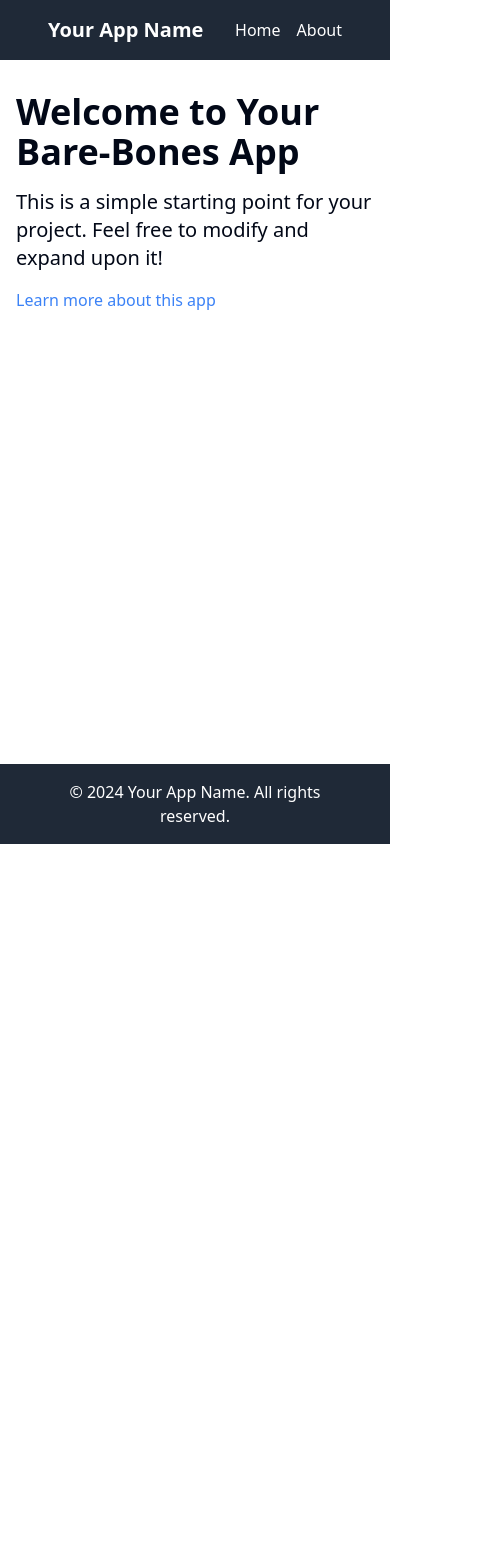
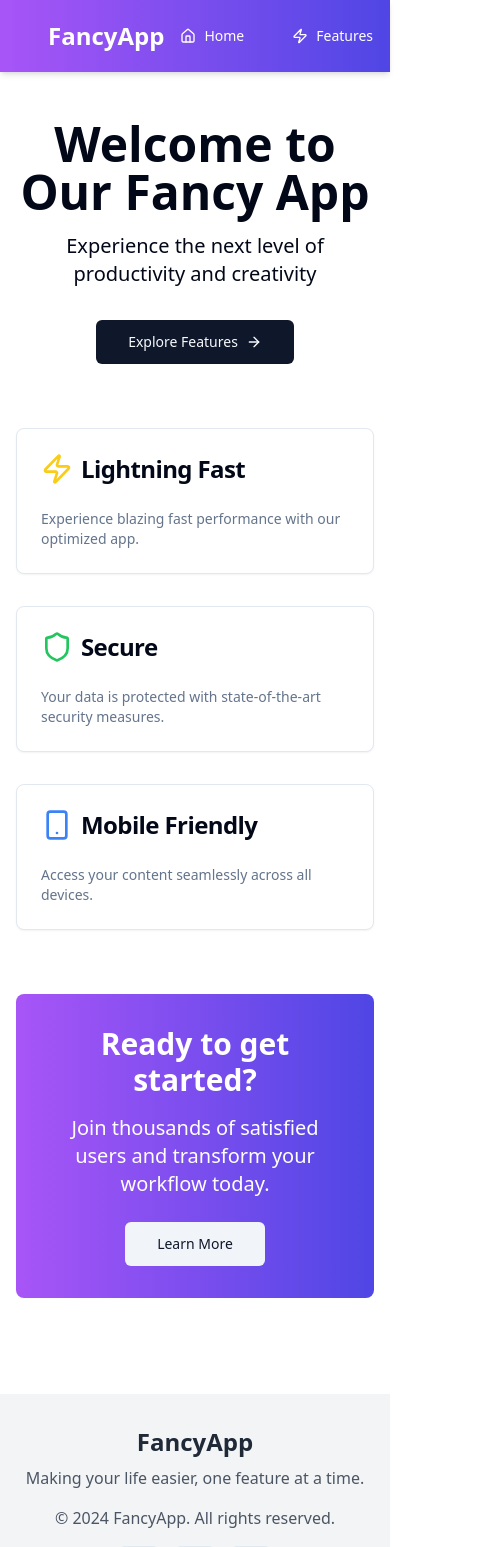
Before and after one commit to GPT-Engineer-App-Dev/buildable-skeleton-project, a React (Vite) app: page / in a window 390 px wide. Shown: the top 1547 px of the page, 501 px wide, since content can reach past the window. Before the commit the page ends 844 px from the top, so only its background shows below. Built offline with nearby package versions, Linux system fonts and the light colour scheme.

Commit message:
Enhance application aesthetics
Updated the application's design and styling for a more visually appealing user experience.
[skip gpt_engineer]

```diff
--- a/src/components/Footer.jsx
+++ b/src/components/Footer.jsx
@@ -1,8 +1,30 @@
+import { Github, Twitter, Linkedin } from "lucide-react";
+import { Button } from "@/components/ui/button";
+
 const Footer = () => {
   return (
-    <footer className="bg-gray-800 text-white p-4 mt-8">
-      <div className="container mx-auto text-center">
-        <p>&copy; {new Date().getFullYear()} Your App Name. All rights reserved.</p>
+    <footer className="bg-gray-100 text-gray-600 py-8 mt-12">
+      <div className="container mx-auto px-4">
+        <div className="flex flex-wrap justify-between items-center">
+          <div className="w-full md:w-1/3 text-center md:text-left mb-4 md:mb-0">
+            <h2 className="text-2xl font-bold text-gray-800">FancyApp</h2>
+            <p className="mt-2">Making your life easier, one feature at a time.</p>
+          </div>
+          <div className="w-full md:w-1/3 text-center mb-4 md:mb-0">
+            <p>&copy; {new Date().getFullYear()} FancyApp. All rights reserved.</p>
+          </div>
+          <div className="w-full md:w-1/3 flex justify-center md:justify-end space-x-4">
+            <Button variant="outline" size="icon">
+              <Github className="h-4 w-4" />
+            </Button>
+            <Button variant="outline" size="icon">
+              <Twitter className="h-4 w-4" />
+            </Button>
+            <Button variant="outline" size="icon">
+              <Linkedin className="h-4 w-4" />
+            </Button>
+          </div>
+        </div>
       </div>
     </footer>
   );
--- a/src/components/Header.jsx
+++ b/src/components/Header.jsx
@@ -1,17 +1,21 @@
 import { Link } from 'react-router-dom';
 import { navItems } from '../nav-items';
+import { Button } from "@/components/ui/button";
 
 const Header = () => {
   return (
-    <header className="bg-gray-800 text-white p-4">
+    <header className="bg-gradient-to-r from-purple-500 to-indigo-600 text-white p-4 shadow-md">
       <nav className="container mx-auto flex justify-between items-center">
-        <Link to="/" className="text-xl font-bold">Your App Name</Link>
-        <ul className="flex space-x-4">
+        <Link to="/" className="text-2xl font-bold">FancyApp</Link>
+        <ul className="flex space-x-4 items-center">
           {navItems.map((item) => (
             <li key={item.to}>
-              <Link to={item.to} className="hover:text-gray-300">
-                {item.title}
-              </Link>
+              <Button variant="ghost" asChild>
+                <Link to={item.to} className="flex items-center">
+                  {item.icon}
+                  <span className="ml-2">{item.title}</span>
+                </Link>
+              </Button>
             </li>
           ))}
         </ul>
--- a/src/nav-items.jsx
+++ b/src/nav-items.jsx
@@ -1,6 +1,7 @@
-import { Home, Info } from "lucide-react";
+import { Home, Info, Zap } from "lucide-react";
 import Index from "./pages/Index.jsx";
 import About from "./pages/About.jsx";
+import Features from "./pages/Features.jsx";
 
 /**
  * Central place for defining the navigation items. Used for navigation components and routing.
@@ -13,6 +14,12 @@ export const navItems = [
     page: <Index />,
   },
   {
+    title: "Features",
+    to: "/features",
+    icon: <Zap className="h-4 w-4" />,
+    page: <Features />,
+  },
+  {
     title: "About",
     to: "/about",
     icon: <Info className="h-4 w-4" />,
--- /dev/null
+++ b/src/pages/Features.jsx
@@ -0,0 +1,63 @@
+import Layout from '../components/Layout';
+import { Card, CardContent, CardDescription, CardHeader, CardTitle } from "@/components/ui/card";
+import { Zap, Shield, Smartphone, Globe, Cloud, Lock } from "lucide-react";
+
+const features = [
+  {
+    icon: <Zap className="h-12 w-12 text-yellow-400" />,
+    title: "Lightning Fast",
+    description: "Experience blazing fast performance with our optimized app. Load times are minimal, ensuring a smooth user experience."
+  },
+  {
+    icon: <Shield className="h-12 w-12 text-green-500" />,
+    title: "Secure",
+    description: "Your data is protected with state-of-the-art security measures. We use end-to-end encryption to keep your information safe."
+  },
+  {
+    icon: <Smartphone className="h-12 w-12 text-blue-500" />,
+    title: "Mobile Friendly",
+    description: "Access your content seamlessly across all devices. Our responsive design ensures a great experience on desktop, tablet, and mobile."
+  },
+  {
+    icon: <Globe className="h-12 w-12 text-purple-500" />,
+    title: "Global Access",
+    description: "Connect from anywhere in the world. Our distributed network ensures low latency no matter where you are."
+  },
+  {
+    icon: <Cloud className="h-12 w-12 text-cyan-500" />,
+    title: "Cloud Sync",
+    description: "Your data is always up to date across all your devices thanks to our real-time cloud synchronization."
+  },
+  {
+    icon: <Lock className="h-12 w-12 text-red-500" />,
+    title: "Privacy First",
+    description: "We prioritize your privacy. Your personal information is never sold or shared with third parties."
+  }
+];
+
+const Features = () => {
+  return (
+    <Layout>
+      <div className="container mx-auto px-4 py-12">
+        <h1 className="text-4xl font-bold mb-8 text-center">Our Features</h1>
+        <div className="grid grid-cols-1 md:grid-cols-2 lg:grid-cols-3 gap-8">
+          {features.map((feature, index) => (
+            <Card key={index} className="hover:shadow-lg transition-shadow duration-300">
+              <CardHeader>
+                <CardTitle className="flex items-center">
+                  {feature.icon}
+                  <span className="ml-4 text-2xl">{feature.title}</span>
+                </CardTitle>
+              </CardHeader>
+              <CardContent>
+                <CardDescription className="text-lg">{feature.description}</CardDescription>
+              </CardContent>
+            </Card>
+          ))}
+        </div>
+      </div>
+    </Layout>
+  );
+};
+
+export default Features;
--- a/src/pages/Index.jsx
+++ b/src/pages/Index.jsx
@@ -1,13 +1,65 @@
 import { Link } from 'react-router-dom';
 import Layout from '../components/Layout';
+import { Button } from "@/components/ui/button";
+import { Card, CardContent, CardDescription, CardHeader, CardTitle } from "@/components/ui/card";
+import { ArrowRight, Zap, Shield, Smartphone } from "lucide-react";
+
+const features = [
+  {
+    icon: <Zap className="h-8 w-8 text-yellow-400" />,
+    title: "Lightning Fast",
+    description: "Experience blazing fast performance with our optimized app."
+  },
+  {
+    icon: <Shield className="h-8 w-8 text-green-500" />,
+    title: "Secure",
+    description: "Your data is protected with state-of-the-art security measures."
+  },
+  {
+    icon: <Smartphone className="h-8 w-8 text-blue-500" />,
+    title: "Mobile Friendly",
+    description: "Access your content seamlessly across all devices."
+  }
+];
 
 const Index = () => {
   return (
     <Layout>
-      <div className="container mx-auto px-4 py-8">
-        <h1 className="text-4xl font-bold mb-4">Welcome to Your Bare-Bones App</h1>
-        <p className="text-xl mb-4">This is a simple starting point for your project. Feel free to modify and expand upon it!</p>
-        <Link to="/about" className="text-blue-500 hover:underline">Learn more about this app</Link>
+      <div className="container mx-auto px-4 py-12">
+        {/* Hero Section */}
+        <div className="text-center mb-16">
+          <h1 className="text-5xl font-bold mb-4">Welcome to Our Fancy App</h1>
+          <p className="text-xl mb-8">Experience the next level of productivity and creativity</p>
+          <Button asChild size="lg">
+            <Link to="/features">Explore Features <ArrowRight className="ml-2 h-4 w-4" /></Link>
+          </Button>
+        </div>
+
+        {/* Feature Cards */}
+        <div className="grid grid-cols-1 md:grid-cols-3 gap-8 mb-16">
+          {features.map((feature, index) => (
+            <Card key={index}>
+              <CardHeader>
+                <CardTitle className="flex items-center">
+                  {feature.icon}
+                  <span className="ml-2">{feature.title}</span>
+                </CardTitle>
+              </CardHeader>
+              <CardContent>
+                <CardDescription>{feature.description}</CardDescription>
+              </CardContent>
+            </Card>
+          ))}
+        </div>
+
+        {/* Call to Action */}
+        <div className="bg-gradient-to-r from-purple-500 to-indigo-600 text-white rounded-lg p-8 text-center">
+          <h2 className="text-3xl font-bold mb-4">Ready to get started?</h2>
+          <p className="text-xl mb-6">Join thousands of satisfied users and transform your workflow today.</p>
+          <Button variant="secondary" size="lg" asChild>
+            <Link to="/about">Learn More</Link>
+          </Button>
+        </div>
       </div>
     </Layout>
   );
```
